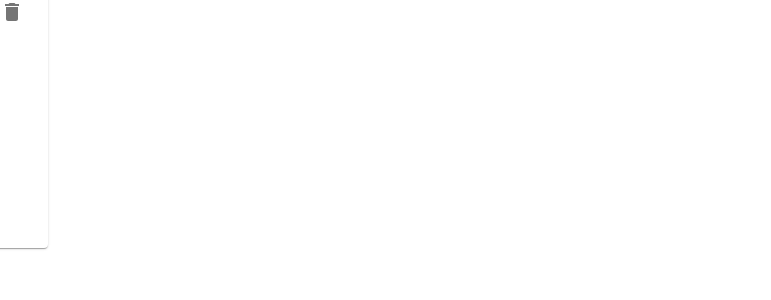
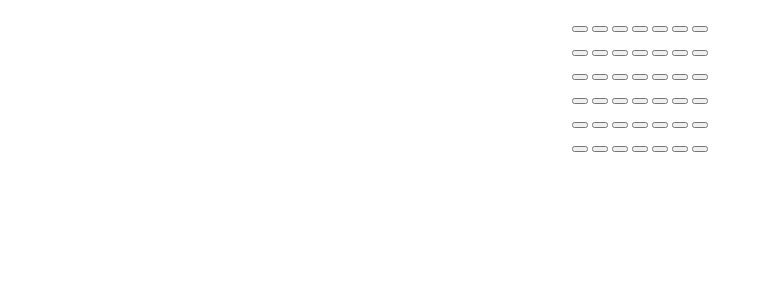
Before and after one commit to JonathanWDR/moderne-webentwicklung, a React (Create React App) app in the folder se_projekt/: page / in a window 1280 px wide. Shown: the top 300 px of the page, without its empty margins (0-771 px from the left). Built offline with nearby package versions, Linux system fonts and the light colour scheme; the HTML template or start-up script is replaced by a standard one.

Commit message:
logik winner check

```diff
--- a/se_projekt/src/App.tsx
+++ b/se_projekt/src/App.tsx
@@ -20,16 +20,32 @@ import ChevronLeftIcon from '@mui/icons-material/ChevronLeft';
 import NotificationsIcon from '@mui/icons-material/Notifications';
 import DeleteIcon from '@mui/icons-material/Delete';
 
+
 let turn: boolean = true;
 let winnerstatus = false;
 
 function checkWinner(gamefield: any): void {
-  checkRows(gamefield);
-  checkColumns(gamefield);
-  checkDiagonals(gamefield);
+  if(turn === false){
+  checkRowsX(gamefield);
+  checkColumnsX(gamefield);
+  checkDiagonalsX(gamefield);
+  }
+  else{
+    checkRowsO(gamefield);
+    checkColumnsO(gamefield);
+    checkDiagonalsO(gamefield);
+  }
+  if(winnerstatus === true){
+    if(turn === true){
+      console.log("O hat gewonnen");
+    }
+    else{
+      console.log("X hat gewonnen");
+    }
+  }
 }
 
-function checkRows(gamefield: any): void {
+function checkRowsX(gamefield: any): void {
   for (let row = 0; row < gamefield.length; row++) {
     for (let col = 0; col <= gamefield[row].length - 4; col++) {
       const symbol = gamefield[row][col];
@@ -41,7 +57,19 @@ function checkRows(gamefield: any): void {
   }
 }
 
-function checkColumns(gamefield: any): void {
+function checkRowsO(gamefield: any): void {
+  for (let row = 0; row < gamefield.length; row++) {
+    for (let col = 0; col <= gamefield[row].length - 4; col++) {
+      const symbol = gamefield[row][col];
+      if (symbol === 'O' && gamefield[row][col + 1] === symbol && gamefield[row][col + 2] === symbol && gamefield[row][col + 3] === symbol) {
+        winnerstatus = true; // Gewinner in der Reihe gefunden
+        return;
+      }
+    }
+  }
+}
+
+function checkColumnsX(gamefield: any): void {
   for (let col = 0; col < gamefield[0].length; col++) {
     for (let row = 0; row <= gamefield.length - 4; row++) {
       const symbol = gamefield[row][col];
@@ -53,17 +81,50 @@ function checkColumns(gamefield: any): void {
   }
 }
 
-function checkDiagonals(gamefield: any): void {
-  for (let row = 0; row <= gamefield.length - 4; row++) {
-    for (let col = 0; col <= gamefield[row].length - 4; col++) {
+function checkColumnsO(gamefield: any): void {
+  for (let col = 0; col < gamefield[0].length; col++) {
+    for (let row = 0; row <= gamefield.length - 4; row++) {
       const symbol = gamefield[row][col];
+      if (symbol === 'O' && gamefield[row + 1][col] === symbol && gamefield[row + 2][col] === symbol && gamefield[row + 3][col] === symbol) {
+        winnerstatus = true; // Gewinner in der Spalte gefunden
+        return;
+      }
+    }
+  }
+}
+
+function checkDiagonalsX(gamefield: any): void {
+  const rows = gamefield.length;
+  const cols = gamefield[0].length;
+
+  for (let row = 3; row < rows; row++) {
+    for (let col = 0; col <= cols - 4; col++) {
+      const symbol = gamefield[row][col];
+
       // Diagonale von links oben nach rechts unten \
-      if (symbol === 'X' && gamefield[row + 1][col + 1] === symbol && gamefield[row + 2][col + 2] === symbol && gamefield[row + 3][col + 3] === symbol) {
+      if (symbol === 'X' && gamefield[row - 1][col + 1] === 'X' && gamefield[row - 2][col + 2] === 'X' && gamefield[row - 3][col + 3] === 'X') {
         winnerstatus = true; // Gewinner in der Diagonale gefunden
         return;
       }
+
       // Diagonale von rechts oben nach links unten /
-      if (symbol === 'X' && gamefield[row + 1][col + 3] === symbol && gamefield[row + 2][col + 2] === symbol && gamefield[row + 3][col + 1] === symbol) {
+      if (col < cols - 3 && symbol === 'X' && gamefield[row - 1][col + 1] === 'X' && gamefield[row - 2][col + 2] === 'X' && gamefield[row - 3][col + 3] === 'X') {
+        winnerstatus = true; // Gewinner in der Diagonale gefunden
+        return;
+      }
+    }
+
+    for (let col = 3; col < cols; col++) {
+      const symbol = gamefield[row][col];
+
+      // Diagonale von rechts unten nach links oben /
+      if (symbol === 'X' && gamefield[row - 1][col - 1] === 'X' && gamefield[row - 2][col - 2] === 'X' && gamefield[row - 3][col - 3] === 'X') {
+        winnerstatus = true; // Gewinner in der Diagonale gefunden
+        return;
+      }
+
+      // Diagonale von links unten nach rechts oben \
+      if (symbol === 'X' && gamefield[row - 1][col] === 'X' && gamefield[row - 2][col + 1] === 'X' && gamefield[row - 3][col + 2] === 'X') {
         winnerstatus = true; // Gewinner in der Diagonale gefunden
         return;
       }
@@ -71,8 +132,50 @@ function checkDiagonals(gamefield: any): void {
   }
 }
 
+function checkDiagonalsO(gamefield: any): void {
+  const rows = gamefield.length;
+  const cols = gamefield[0].length;
+
+  for (let row = 3; row < rows; row++) {
+    for (let col = 0; col <= cols - 4; col++) {
+      const symbol = gamefield[row][col];
+
+      // Diagonale von links oben nach rechts unten \
+      if (symbol === 'O' && gamefield[row - 1][col + 1] === 'O' && gamefield[row - 2][col + 2] === 'O' && gamefield[row - 3][col + 3] === 'O') {
+        winnerstatus = true; // Gewinner in der Diagonale gefunden
+        return;
+      }
+
+      // Diagonale von rechts oben nach links unten /
+      if (col < cols - 3 && symbol === 'O' && gamefield[row - 1][col + 1] === 'O' && gamefield[row - 2][col + 2] === 'O' && gamefield[row - 3][col + 3] === 'O') {
+        winnerstatus = true; // Gewinner in der Diagonale gefunden
+        return;
+      }
+    }
+
+    for (let col = 3; col < cols; col++) {
+      const symbol = gamefield[row][col];
+
+      // Diagonale von rechts unten nach links oben /
+      if (symbol === 'O' && gamefield[row - 1][col - 1] === 'O' && gamefield[row - 2][col - 2] === 'O' && gamefield[row - 3][col - 3] === 'O') {
+        winnerstatus = true; // Gewinner in der Diagonale gefunden
+        return;
+      }
+
+      // Diagonale von links unten nach rechts oben \
+      if (symbol === 'O' && gamefield[row - 1][col] === 'O' && gamefield[row - 2][col + 1] === 'O' && gamefield[row - 3][col + 2] === 'O') {
+        winnerstatus = true; // Gewinner in der Diagonale gefunden
+        return;
+      }
+    }
+  }
+}
+
+
+
+
+
 function App() {
-
   const [gamefield, setGamefield] = useState([
     [' ', ' ', ' ', ' ', ' ', ' ', ' '],
     [' ', ' ', ' ', ' ', ' ', ' ', ' '],
@@ -81,7 +184,6 @@ function App() {
     [' ', ' ', ' ', ' ', ' ', ' ', ' '],
     [' ', ' ', ' ', ' ', ' ', ' ', ' '],
   ]);
-
 
   function addCoinCol(colIndex: number) {
     const newGamefield = [...gamefield];
@@ -104,42 +206,26 @@ function App() {
   }
 
   return (
-    // <div id="center">
-    //   <table>
-    //     <tbody>
-    //       {gamefield.map((row, rowIndex) => (
-    //         <tr key={rowIndex}>
-    //           {row.map((cell, colIndex) => (
-    //             <td key={colIndex}>
-    //               <button onClick={() => addCoinCol(colIndex)}>
-    //                 {cell}
-    //               </button>
-    //             </td>
-    //           ))}
-    //         </tr>
-    //       ))}
-    //     </tbody>
-    //   </table>
-    // </div>
-
-          <Box component="main" sx={{ display: 'flex' }}>
-            <Grid container spacing={3}>
-            <Paper
-                sx={{
-                  p: 2,
-                  display: 'flex',
-                  flexDirection: 'column',
-                  height: 240,
-                }}
-              >
-                <IconButton aria-label="delete">
-                <DeleteIcon />
-                </IconButton>
-              </Paper>
-            </Grid>
-          </Box>
+    <div id="center">
+      <table>
+        <tbody>
+          {gamefield.map((row, rowIndex) => (
+            <tr key={rowIndex}>
+              {row.map((cell, colIndex) => (
+                <td key={colIndex}>
+                  <button onClick={() => addCoinCol(colIndex)}>
+                    {cell}
+                  </button>
+                </td>
+              ))}
+            </tr>
+          ))}
+        </tbody>
+      </table>
+    </div>
   );
 }
+
 export default App;
 
 // import React, { useState } from 'react';
```
